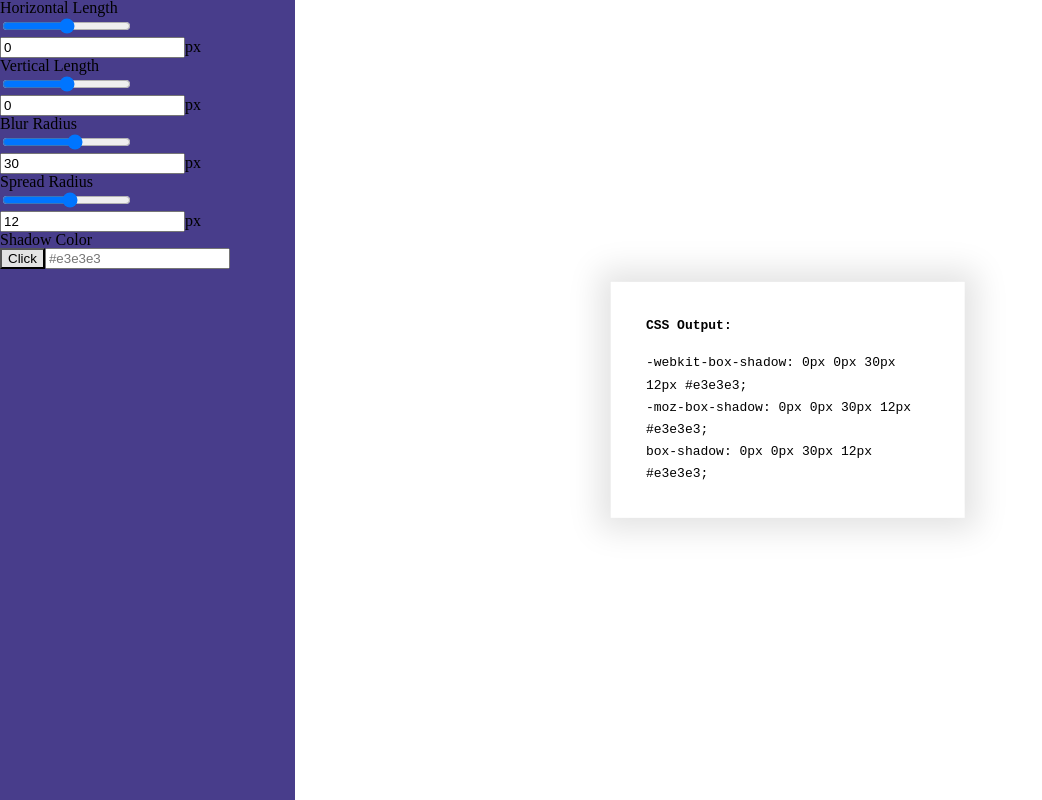
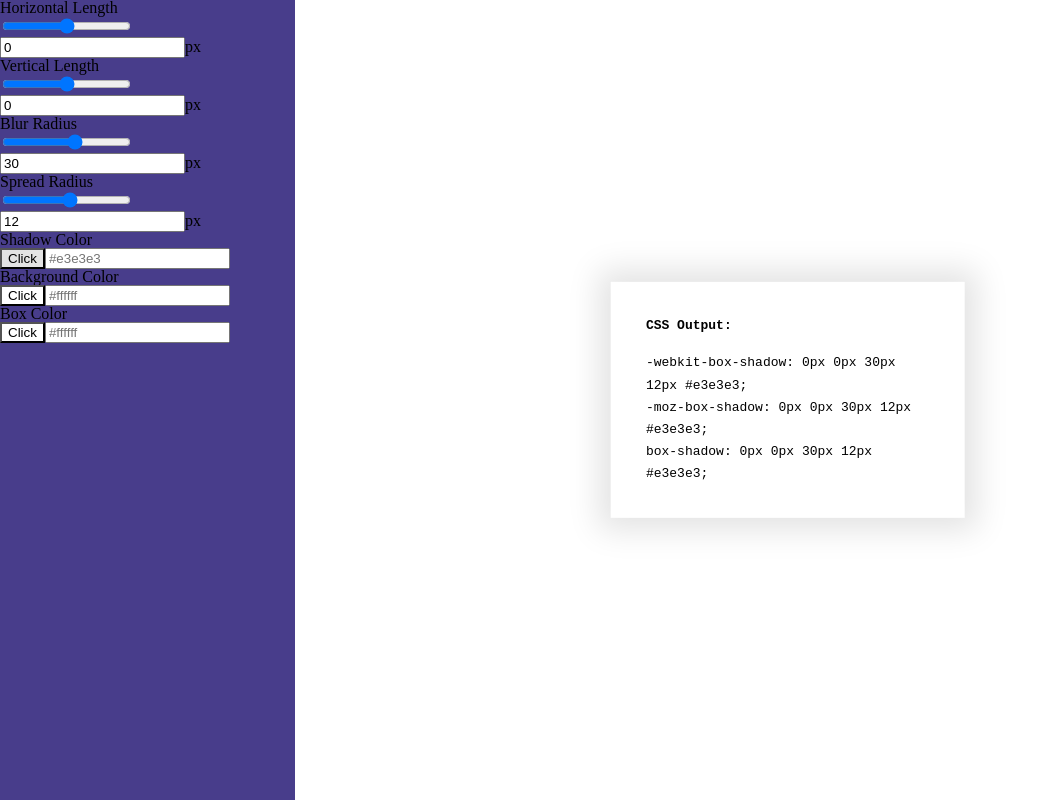
Before and after one commit to kourosh-neyestani/CSS-Box-Shadow-Generator, a React (Create React App) app: page / in a window 1280 px wide. Shown: the whole page, without its empty margins (0-1042 px from the left). Built offline with nearby package versions, Linux system fonts and the light colour scheme.

Commit message:
Added InputColorPicker for box, shadow, wrapper

```diff
--- a/src/pages/Home/index.js
+++ b/src/pages/Home/index.js
@@ -74,8 +74,20 @@ function Home(props) {
         }
     };
 
-    const handleClick = (event) => {
-        setShadowColor(event.hex);
+    const handleClick = (event, type) => {
+        switch (type) {
+            case "box":
+                setBoxColor(event.hex);
+                break;
+            case "shadow":
+                setShadowColor(event.hex);
+                break;
+            case "wrapper":
+                setWrapperColor(event.hex);
+                break;
+            default:
+                return false;
+        }
     }
 
     return (
@@ -126,9 +138,22 @@ function Home(props) {
                         <InputSetColor
                             label="Shadow Color"
                             value={shadowColor}
-                            onClick={(event) => handleClick(event)}
+                            onClick={(event) => handleClick(event, 'shadow')}
                         />
-
+                    </div>
+                    <div className="form-item">
+                        <InputSetColor
+                            label="Background Color"
+                            value={wrapperColor}
+                            onClick={(event) => handleClick(event, 'wrapper')}
+                        />
+                    </div>
+                    <div className="form-item">
+                        <InputSetColor
+                            label="Box Color"
+                            value={boxColor}
+                            onClick={(event) => handleClick(event, 'box')}
+                        />
                     </div>
                 </div>
             </div>
```
